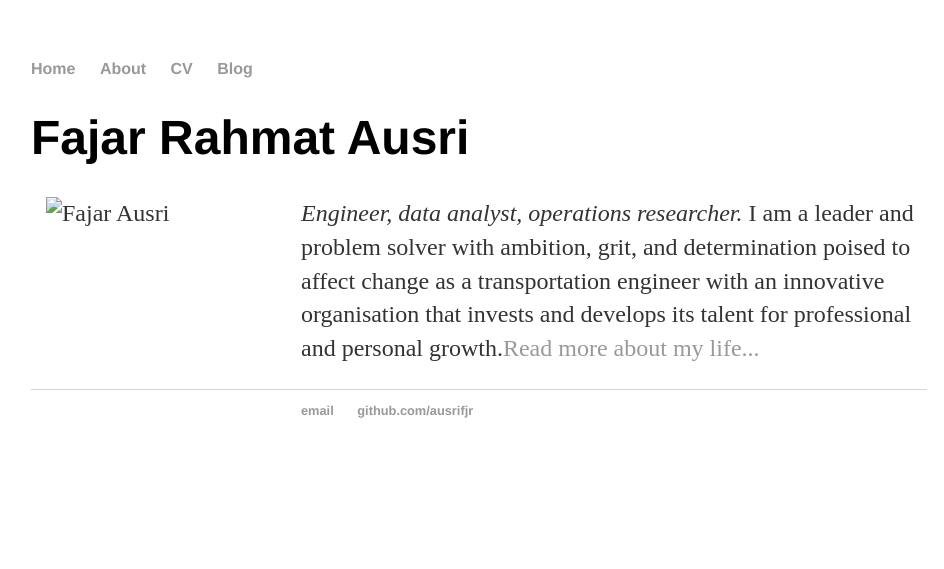
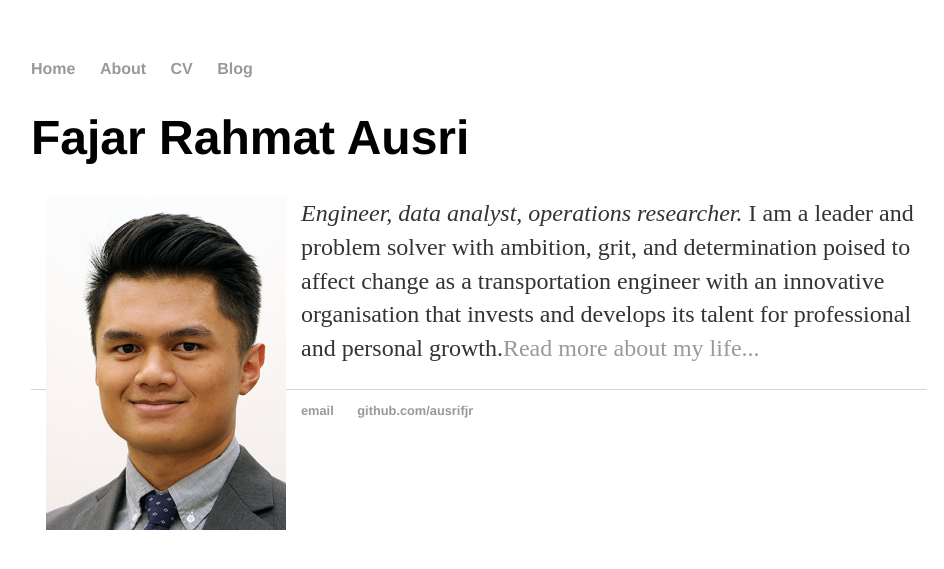
Before and after one commit to ausrifjr/ausrifjr.github.io, a Jekyll site: the page built from index.html, in a window 1280 px wide. Shown: the top 569 px of the page, without its empty margins (161-1105 px from the left). Built offline with Jekyll 4.4.1, drawn with Linux system fonts in a browser that asks for light colours.

Commit message:
Update index.html

```diff
--- a/index.html
+++ b/index.html
@@ -4,7 +4,7 @@ title: Fajar Ausri, Transportation Engineer
 ---
 <div class="blurb">
 	<h1>Fajar Rahmat Ausri</h1>
-	<p><img style="padding: 0 15px; float: left; src="/assets/Photo_20170916b.jpg" alt="Fajar Ausri" width="240" height="333"></p>
+	<p><img style="padding: 0 15px; float: left;" src="/assets/Photo_20170916b.jpg" alt="Fajar Ausri" width="240" height="333"></p>
 	<p style="margin-top: 20px;"> </p>
 	<p><em>Engineer, data analyst, operations researcher. </em> I am a leader and problem solver with ambition, grit, and determination poised to affect change as a transportation engineer with an innovative organisation that invests and develops its talent for professional and personal growth.<a href="/about">Read more about my life...</a></p>
 </div><!-- /.blurb -->
```
